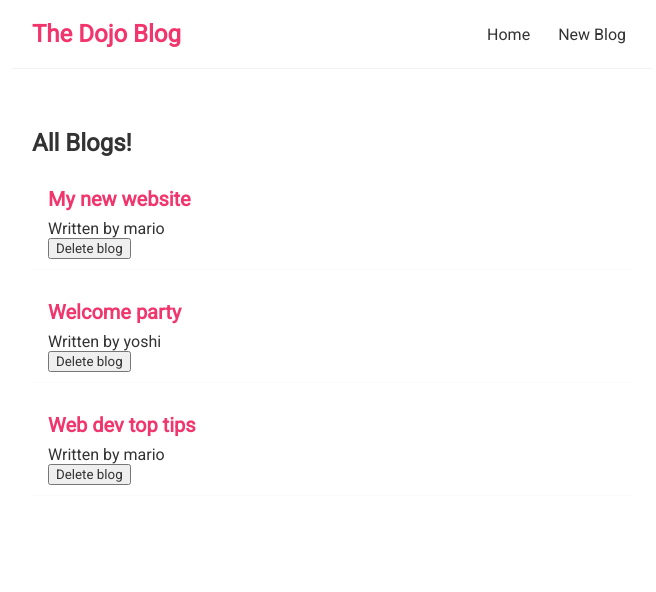
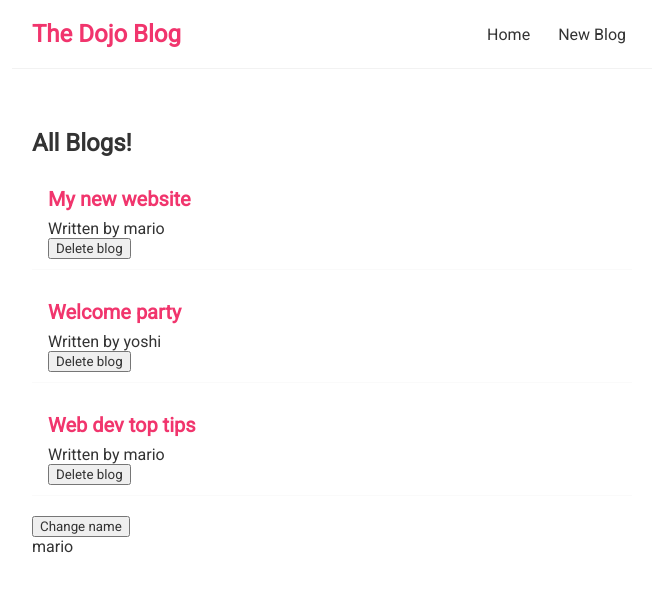
Before and after one commit to my-playing-field/react-demos, a React (Create React App) app: page / in a window 1280 px wide. Shown: the top 592 px of the page, without its empty margins (308-964 px from the left). Built offline with nearby package versions, Linux system fonts and the light colour scheme.

Commit message:
useEffect dependencies

```diff
--- a/src/Home.js
+++ b/src/Home.js
@@ -6,7 +6,9 @@
         {title: 'My new website', body: 'lorem ipsum..', author: 'mario', id: 1},
         {title: 'Welcome party', body: 'lorem ipsum..', author: 'yoshi', id: 2},
         {title: 'Web dev top tips', body: 'lorem ipsum..', author: 'mario', id: 3},
-    ])
+    ]);
+
+    const [name, setName] = useState('mario');
 
     const handleDelete = (id) => {
         const newBlogs = blogs.filter(blog => blog.id !== id);
@@ -14,12 +16,15 @@
     }
 
     useEffect(()=>{
-        console.log('use effect ran')
-    });
+        console.log('use effect ran');
+        console.log(name);
+    },[name]);
 
     return (
         <div className="home">
            <BlogList blogs={blogs} title='All Blogs!' handleDelete={handleDelete}/>
+           <button onClick={()=> setName('luigi')}>Change name</button>
+           <p>{name}</p>
         </div>
     );
 }
```
